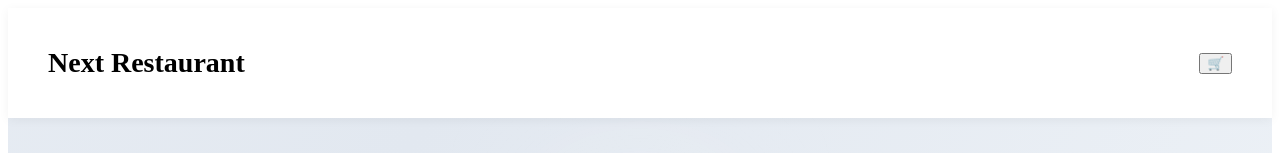
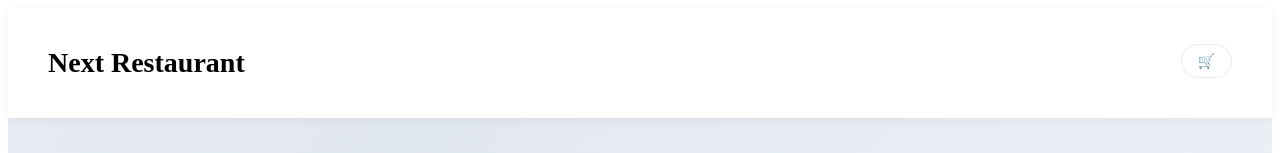
Before and after one commit to blackrexdl/next-restaurant, a Next.js app: page / in a window 1280 px wide. Shown: the top 153 px of the page. Built offline with nearby package versions, Linux system fonts and the light colour scheme.

Commit message:
added 	•	🛒 Cart button bumps

```diff
--- a/src/app/components/Navbar/Navbar.jsx
+++ b/src/app/components/Navbar/Navbar.jsx
@@ -1,6 +1,6 @@
 "use client";
 
-import { useState, useEffect } from "react";
+import { useState, useEffect, useRef } from "react";
 import { useCart } from "../../../context/CartContext";
 import CartSidebar from "../CartSidebar/CartSidebar";
 
@@ -13,6 +13,9 @@ export default function Navbar() {
   return total + (item.qty ?? 1);
 }, 0);
   const [openCart, setOpenCart] = useState(false);
+  const cartBtnRef = useRef(null);
+  const badgeRef = useRef(null);
+  const prevCountRef = useRef(cartCount);
 
   const [mounted, setMounted] = useState(false);
   const [scrolled, setScrolled] = useState(false);
@@ -48,6 +51,26 @@ export default function Navbar() {
   };
 }, []);
 
+  useEffect(() => {
+    if (cartCount > prevCountRef.current) {
+      if (cartBtnRef.current) {
+        cartBtnRef.current.classList.add("bump");
+        setTimeout(() => {
+          cartBtnRef.current?.classList.remove("bump");
+        }, 350);
+      }
+
+      if (badgeRef.current) {
+        badgeRef.current.classList.add("pulse");
+        setTimeout(() => {
+          badgeRef.current?.classList.remove("pulse");
+        }, 400);
+      }
+    }
+
+    prevCountRef.current = cartCount;
+  }, [cartCount]);
+
   return (
     <>
       <nav className={`navbar ${scrolled ? "navbar-scrolled" : ""}`}>
@@ -55,13 +78,14 @@ export default function Navbar() {
         <h1 className="logo">Next Restaurant</h1>
 
         <button
+          ref={cartBtnRef}
           className="cart-btn"
           onClick={() => setOpenCart(true)}
         >
           <span className="cart-icon">🛒</span>
 
           {mounted && cartCount > 0 && (
-            <span className="cart-badge">
+            <span ref={badgeRef} className="cart-badge">
               {cartCount}
             </span>
           )}
--- a/src/app/components/Navbar/navbar.css
+++ b/src/app/components/Navbar/navbar.css
@@ -55,6 +55,88 @@
   color: #ff4d4d;
 }
 
+/* ================= CART BUTTON ================= */
+
+.cart-btn {
+  display: inline-flex;
+  align-items: center;
+  justify-content: center;
+  gap: 6px;
+
+  padding: 8px 16px;
+
+  border-radius: 999px;
+  border: 1px solid rgba(0,0,0,0.08);
+
+  background: #ffffff;
+  color: #333;
+
+  font-weight: 600;
+  font-size: 14px;
+
+  cursor: pointer;
+
+  transition: all 0.25s ease;
+  animation: cartFloat 4s ease-in-out infinite;
+}
+
+.cart-btn:hover {
+  background: #ff4d4d;
+  color: #ffffff;
+  border-color: #ff4d4d;
+  transform: translateY(-3px) scale(1.03);
+  box-shadow: 0 6px 16px rgba(0,0,0,0.12);
+}
+
+.cart-count {
+  display: inline-flex;
+  align-items: center;
+  justify-content: center;
+
+  min-width: 20px;
+  height: 20px;
+
+  padding: 0 6px;
+
+  border-radius: 50%;
+  background: #ff4d4d;
+  color: #fff;
+
+  font-size: 12px;
+  font-weight: 700;
+}
+
+/* ================= MICRO INTERACTIONS ================= */
+
+/* subtle floating effect like Apple UI */
+@keyframes cartFloat {
+  0% { transform: translateY(0); }
+  50% { transform: translateY(-2px); }
+  100% { transform: translateY(0); }
+}
+
+/* cart bump when item added */
+.cart-btn.bump {
+  animation: cartBump 0.35s ease;
+}
+
+@keyframes cartBump {
+  0% { transform: scale(1); }
+  50% { transform: scale(1.15); }
+  100% { transform: scale(1); }
+}
+
+/* badge pulse when cart updates */
+.cart-count.pulse {
+  animation: badgePulse 0.4s ease;
+}
+
+@keyframes badgePulse {
+  0% { transform: scale(1); }
+  50% { transform: scale(1.4); }
+  100% { transform: scale(1); }
+}
+
 /* ================= RESPONSIVE ================= */
 
 @media (max-width: 768px) {
@@ -69,6 +151,10 @@
   .nav-links {
     gap: 16px;
   }
+  .cart-btn {
+    padding: 6px 12px;
+    font-size: 13px;
+  }
 }
 
 /* ================= GLASSMORPHISM SCROLL EFFECT ================= */
```
